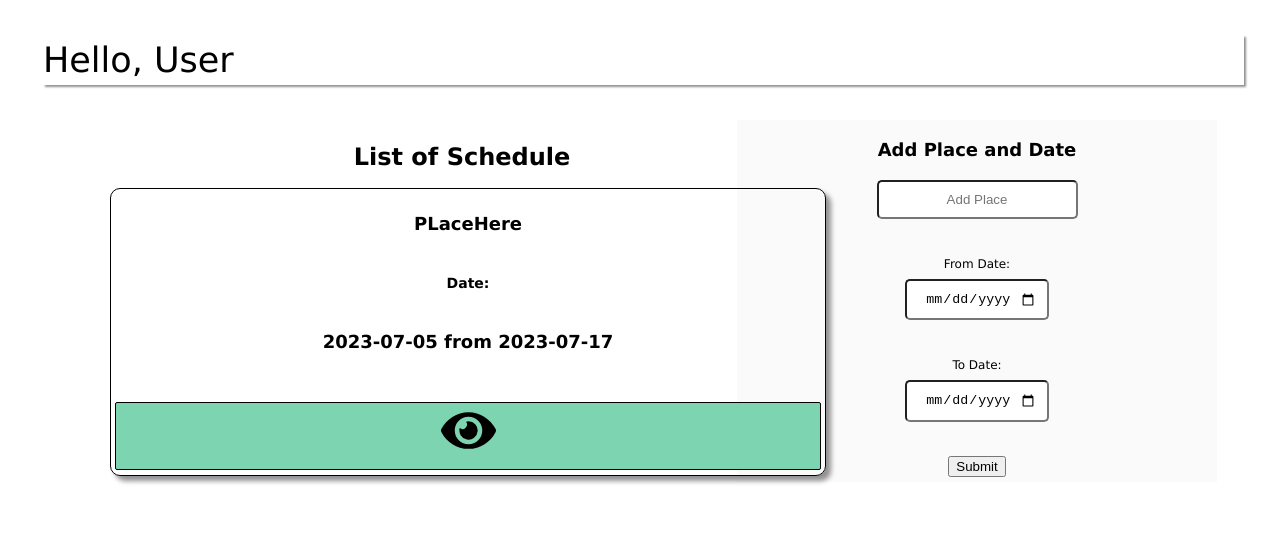
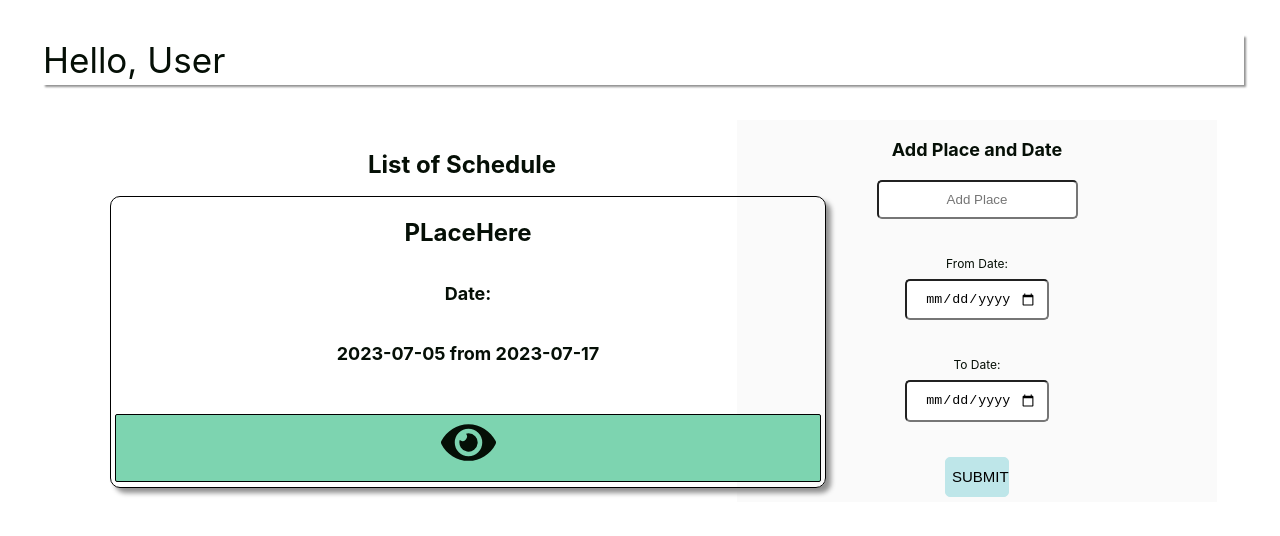
Before and after one commit to NikkoVP/FullStack-MERN-Team-Project, a React (Vite) app in the folder frontend/: page /home in a window 1280 px wide. Shown: the top 536 px of the page. Built offline with nearby package versions, Linux system fonts and the light colour scheme.

Commit message:
'updating colors - frontend'

```diff
--- a/frontend/src/Component/homepage/Homepage.jsx
+++ b/frontend/src/Component/homepage/Homepage.jsx
@@ -64,21 +64,22 @@ function HomePage() {
               <input type="date" value={toDate} onChange={(e) => setToDate(e.target.value)} />
               <br />
               <br />
-              <button type="submit">Submit</button>
+              <button type="submit" id={style.buttonSubmit}>Submit</button>
+
             </div>
           </form>
           </div>
         </div>
 
         <div id={style.line}></div>
-        {/* List of API  */}
+        {/* List  of  API  */}
         <div id={style.list}>
           <h1>List of Schedule</h1>
           <div id={style.yourPlace}>
-            <h2>PLaceHere</h2>
-            <h3>
+            <h1>PLaceHere</h1>
+            <h2>
               Date:
-              </h3>
+              </h2>
               <h2> 2023-07-05 from 2023-07-17</h2>
                <br />
             <div id={style.seeMore}>
--- a/frontend/src/Component/homepage/home.module.css
+++ b/frontend/src/Component/homepage/home.module.css
@@ -2,10 +2,11 @@
 @media (min-width:320px) {
     body {
         background-color: #ffffff;
- -webkit-text-size-adjust: 100%;
- font: 12px/30px "Lucida Grande", "Lucida Sans Unicode", Arial, Helvetica, Verdana, sans-serif;
 
-    }
+ /* font: 12px/30px "Lucida Grande", "Lucida Sans Unicode", Arial, Helvetica, Verdana, sans-serif; */
+ font-family: 'Inter', sans-serif;
+color: #050f06;
+ }
 #header {
    opacity: 0;
 }
@@ -54,14 +55,38 @@ background-color: #7dd4b0;
 }
 #link {
     text-decoration: none;
-color: black;
+color: #050f06;
     font-size: 55px;
 }
 #link:hover {
-    color: #919191;
-    transition: .5s;
+position: relative;
+top: -3px;
+background-color: #fff;
+  border-radius: 13px;
+    transition: 1.5s;
 }
+#buttonSubmit {
+    background-color: #bee6e9;
+    height: 5vh;
+    margin: 5px;
+    text-transform: uppercase;
+    width: 70%;
+    border-radius: 5px;
+    font-size: 15px;
+    border: 1px solid #bee6e9;;
+
 }
+#buttonSubmit:hover {
+
+transition: 3s;
+position: relative;
+bottom: 15px;
+}
+
+}
+/* PC ViEW */
+
+
 
 @media (min-width:1200px) {
 
@@ -101,5 +126,21 @@ color: black;
     width:55%;
     left: 105px;
     }
+#buttonSubmit {
+    background-color: #bee6e9;
+    height: 5vh;
+    margin: 5px;
+    text-transform: uppercase;
+    width: 5vw;
+    border-radius: 5px;
+    font-size: 15px;
+    border: 1px solid #bee6e9;;
 
 }
+#buttonSubmit:hover {
+
+transition: 1.5s;
+position: relative;
+bottom: 5px;
+}
+}
--- a/frontend/src/Component/register/Register.jsx
+++ b/frontend/src/Component/register/Register.jsx
@@ -45,14 +45,14 @@ else {
   <input type="Username" id="userName" placeholder="username" onChange={(e) => setuserName(e.target.value)} ></input>
   <br />{emailLength?<span>Username should be atleast length of 6 character</span>:null}
   <br />
-  <br />
+
   <input type="email"  placeholder="email" onChange={(e) => setEmail(e.target.value)} required ></input>
   <br/>
   <br />
-  <br />
+
   <input type="password"   placeholder="password" onChange={(e)=> setPassword(e.target.value)} ></input>
   <br /> {passwordLength?<span>Password should be atleast of 6 character</span>:null}
-  <br />
+
   <br />
   <button type ='submit'id= {style.buttonSignUp}>SignUp</button>
   <div id={style.line}></div>
```
